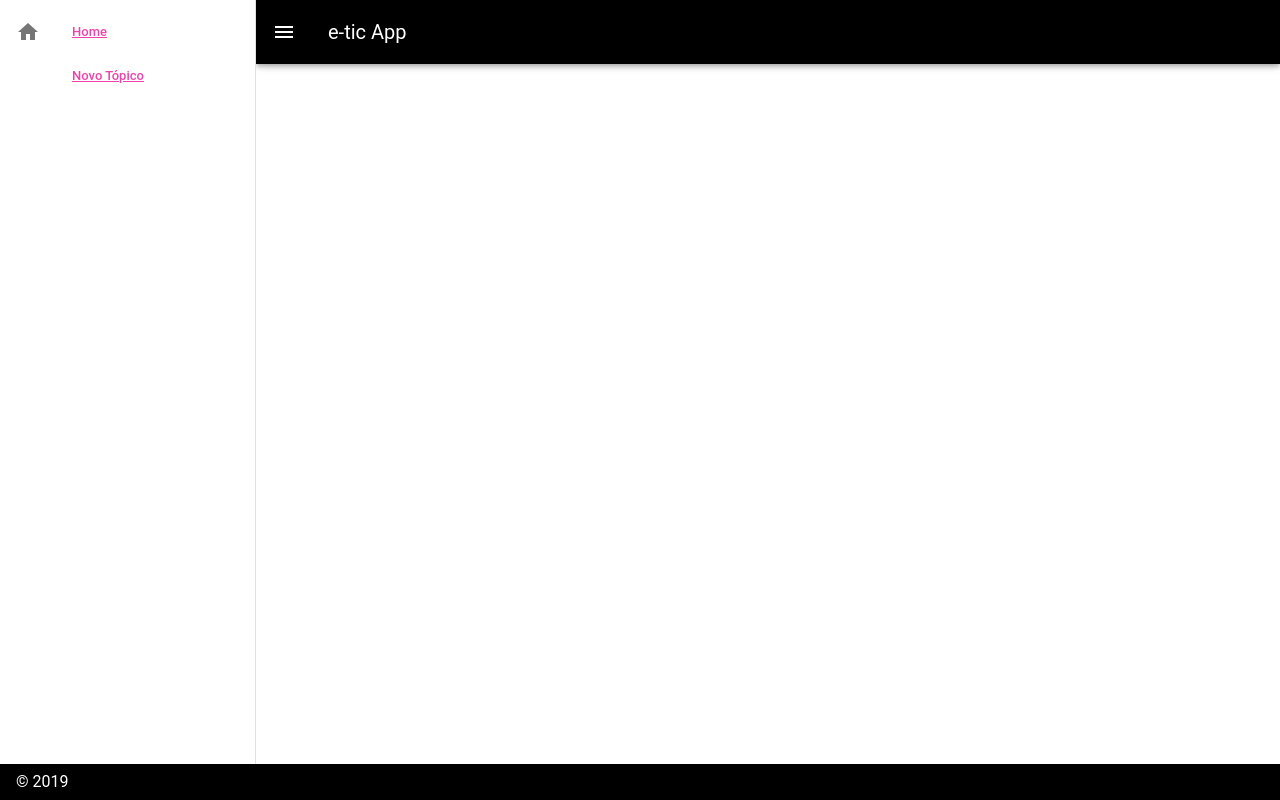
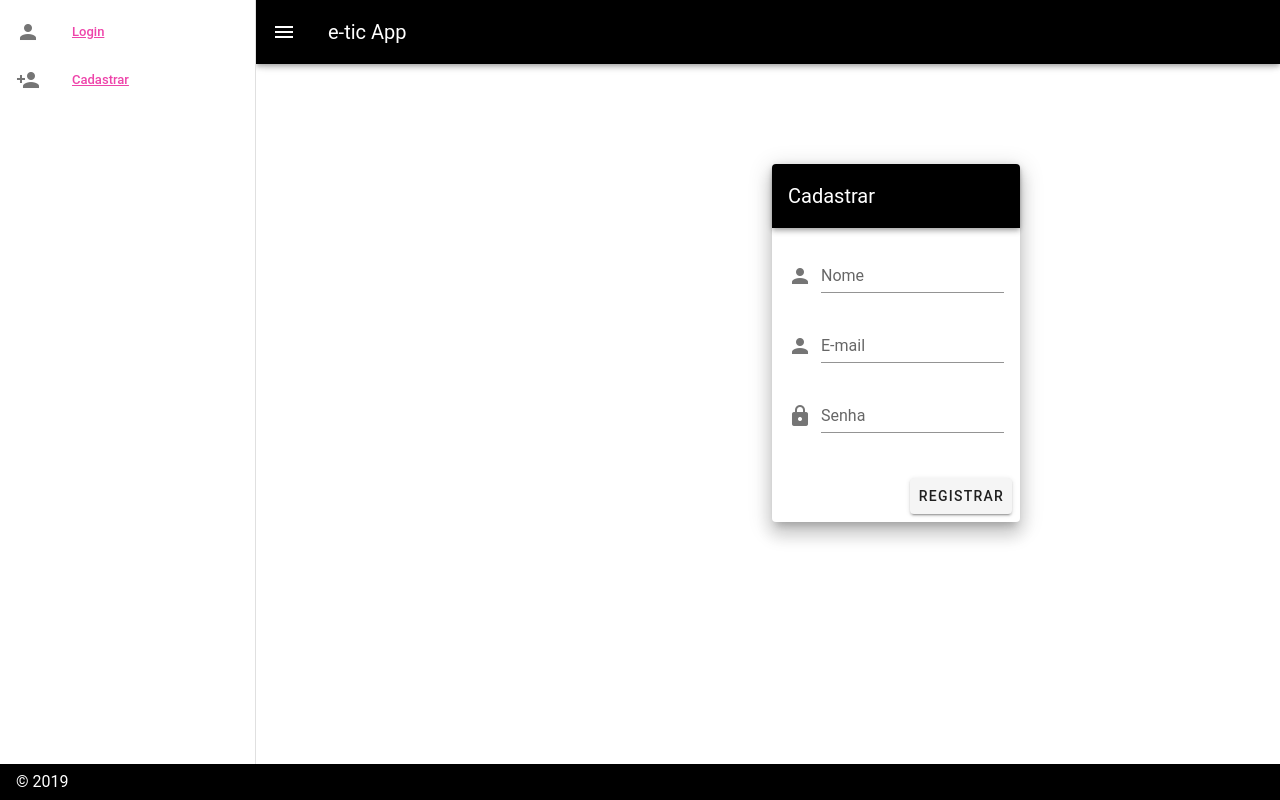
Before and after one commit to marcelopbg/firebase-etic, a Vue app: page /register in a window 1280 px wide. Both pictures are taken after a click on the button 28 px from the left and 32 px from the top of the page. Built offline with nearby package versions, Linux system fonts and the light colour scheme; no server answers; a small style sheet from the web is missing.

Commit message:
last commit before etic

```diff
--- a/src/App.vue
+++ b/src/App.vue
@@ -1,35 +1,6 @@
 <template>
   <v-app id="inspire">
-    <v-navigation-drawer v-model="drawer" app>
-      <v-list dense>
-        <v-list-item>
-          <v-list-item-action>
-            <v-icon>mdi-home</v-icon>
-          </v-list-item-action>
-          <v-list-item-content>
-            <router-link to="/">
-              <v-list-item-title>Home</v-list-item-title>
-            </router-link>
-          </v-list-item-content>
-        </v-list-item>
-        <v-list-item>
-          <v-list-item-action>
-            <v-icon>mdi-library-plus</v-icon>
-          </v-list-item-action>
-          <v-list-item-content>
-            <router-link to="/topic/create">
-              <v-list-item-title>Novo Tópico</v-list-item-title>
-            </router-link>
-          </v-list-item-content>
-        </v-list-item>
-      </v-list>
-    </v-navigation-drawer>
-
-    <v-app-bar app color="black" dark>
-      <v-app-bar-nav-icon @click.stop="drawer = !drawer"></v-app-bar-nav-icon>
-      <v-toolbar-title>e-tic App</v-toolbar-title>
-    </v-app-bar>
-
+    <Navbar />
     <v-content>
       <router-view></router-view>
     </v-content>
@@ -40,10 +11,16 @@
 </template>
 
 <script>
+import Navbar from './components/Navbar';
 export default {
   name: "App",
-  data: () => ({
-    drawer: false
-  })
+  components: { Navbar },
 };
 </script>
+<style>
+.link {
+  color: #ee44aa;
+  cursor: Pointer;
+  text-decoration: underline;
+}
+</style>
--- a/src/components/CreateTopic.vue
+++ b/src/components/CreateTopic.vue
@@ -34,8 +34,6 @@
 
 <script>
 import firebase from "firebase";
-// import { log } from 'util';
-
 export default {
   data: () => ({
     title: "",
@@ -53,6 +51,11 @@ export default {
         "Descrição deve conter no máximo 200 caractéres"
     ]
   }),
+  mounted: function() {
+    if(!firebase.auth().currentUser) {
+      this.$router.push({name: 'Login'})
+    }
+  },
   methods: {
     sendFile() {
       try {
--- /dev/null
+++ b/src/components/Login.vue
@@ -0,0 +1,68 @@
+<template>
+  <v-content>
+    <v-container fluid fill-height>
+      <v-layout align-center justify-center>
+        <v-flex xs12 sm8 md4>
+          <v-card class="elevation-12">
+            <v-toolbar dark color="black">
+              <v-toolbar-title>Login</v-toolbar-title>
+              <v-spacer></v-spacer>
+              <v-tooltip right>
+                <span>Codepen</span>
+              </v-tooltip>
+            </v-toolbar>
+            <v-card-text>
+              <v-form>
+                <v-text-field
+                  prepend-icon="mdi-account"
+                  v-model="email"
+                  name="login"
+                  label="Login"
+                  type="text"
+                ></v-text-field>
+                <v-text-field
+                  v-model="password"
+                  id="password"
+                  prepend-icon="mdi-lock"
+                  name="password"
+                  label="Password"
+                  type="password"
+                ></v-text-field>
+              </v-form>
+            </v-card-text>
+            <v-card-actions>
+              <v-spacer></v-spacer>
+              <v-btn color="gray" v-on:click="login">Login</v-btn>
+            </v-card-actions>
+          </v-card>
+        </v-flex>
+      </v-layout>
+    </v-container>
+  </v-content>
+</template>
+
+<script>
+import Firebase from "firebase";
+export default {
+  methods: {
+    login: function(e) {
+      Firebase.auth()
+        .signInWithEmailAndPassword(this.email, this.password)
+        .then(() => {
+          this.$router.push({ name: "feed" });
+        })
+        .catch(err => {
+          alert(err.message);
+        });
+      e.preventDefault();
+    }
+  },
+    data: () => ({
+    email: "",
+    password: "",
+  }),
+};
+</script>
+
+<style>
+</style>
--- /dev/null
+++ b/src/components/Navbar.vue
@@ -0,0 +1,93 @@
+<template>
+  <v-container>
+    <v-navigation-drawer v-model="drawer" app>
+      <v-list dense>
+        <v-list-item v-if="isLoggedIn">
+          <v-list-item-action>
+            <v-icon>mdi-home</v-icon>
+          </v-list-item-action>
+          <v-list-item-content>
+            <router-link to="/">
+              <v-list-item-title>Home</v-list-item-title>
+            </router-link>
+          </v-list-item-content>
+        </v-list-item>
+        <v-list-item v-if="isLoggedIn">
+          <v-list-item-action>
+            <v-icon>mdi-library-plus</v-icon>
+          </v-list-item-action>
+          <v-list-item-content>
+            <router-link to="/topic/create">
+              <v-list-item-title>Novo Tópico</v-list-item-title>
+            </router-link>
+          </v-list-item-content>
+        </v-list-item>
+        <v-list-item v-if="!isLoggedIn">
+          <v-list-item-action>
+            <v-icon>mdi-account</v-icon>
+          </v-list-item-action>
+          <v-list-item-content>
+            <router-link to="/login">
+              <v-list-item-title>Login</v-list-item-title>
+            </router-link>
+          </v-list-item-content>
+        </v-list-item>
+        <v-list-item v-if="!isLoggedIn">
+          <v-list-item-action>
+            <v-icon>mdi-account-plus</v-icon>
+          </v-list-item-action>
+          <v-list-item-content>
+            <router-link to="/register">
+              <v-list-item-title>Cadastrar</v-list-item-title>
+            </router-link>
+          </v-list-item-content>
+        </v-list-item>
+        <v-list-item v-if="isLoggedIn">
+          <v-list-item-action>
+            <v-icon>mdi-logout-variant</v-icon>
+          </v-list-item-action>
+          <v-list-item-content class="link">
+            <v-list-item-title v-on:click="logout()">Sair</v-list-item-title>
+          </v-list-item-content>
+        </v-list-item>
+      </v-list>
+    </v-navigation-drawer>
+
+    <v-app-bar app color="black" dark>
+      <v-app-bar-nav-icon @click.stop="drawer = !drawer"></v-app-bar-nav-icon>
+      <v-toolbar-title>e-tic App</v-toolbar-title>
+    </v-app-bar>
+  </v-container>
+</template>
+<script>
+import Firebase from "firebase";
+
+export default {
+  data: () => ({
+    isLoggedIn: false,
+    currentUser: [],
+    drawer: false
+  }),
+  mounted() {
+    Firebase.auth().onAuthStateChanged((user) => {
+      if (user) {
+        this.isLoggedIn = true;
+        this.currentUser = Firebase.auth().currentUser;
+      } else {
+        this.isLoggedIn = false;
+        this.currentUser = []
+      }
+
+    });
+  },
+  methods: {
+    logout() {
+      Firebase.auth()
+        .signOut()
+        .then(() => {
+            this.$router.push({name: 'Login'})
+        });
+    }
+  }
+};
+</script>
--- /dev/null
+++ b/src/components/Register.vue
@@ -0,0 +1,83 @@
+<template>
+  <v-content>
+    <v-container fluid fill-height>
+      <v-layout align-center justify-center>
+        <v-flex xs12 sm8 md4>
+          <v-card class="elevation-12">
+            <v-toolbar dark color="black">
+              <v-toolbar-title>Cadastrar</v-toolbar-title>
+              <v-spacer></v-spacer>
+            </v-toolbar>
+            <v-card-text>
+              <v-form>
+                <v-text-field
+                  prepend-icon="mdi-account"
+                  name="name"
+                  label="Nome"
+                  type="text"
+                  v-model="name"
+                ></v-text-field>
+                <v-text-field
+                  prepend-icon="mdi-account"
+                  name="email"
+                  label="E-mail"
+                  type="text"
+                  v-model="email"
+                ></v-text-field>
+                <v-text-field
+                  v-model="password"
+                  id="password"
+                  prepend-icon="mdi-lock"
+                  name="password"
+                  label="Senha"
+                  type="password"
+                ></v-text-field>
+              </v-form>
+            </v-card-text>
+            <v-card-actions>
+              <v-spacer></v-spacer>
+              <v-btn color="gray" v-on:click="register(name, email, password)">Registrar</v-btn>
+            </v-card-actions>
+          </v-card>
+        </v-flex>
+      </v-layout>
+    </v-container>
+  </v-content>
+</template>
+
+<script>
+import Firebase from "firebase";
+export default {
+  data: () => ({
+    email: "",
+    password: "",
+    name: ""
+  }),
+  methods: {
+    register(name, email, password) {
+      Firebase.auth()
+        .createUserWithEmailAndPassword(email, password)
+        .then(() => {
+          var user = Firebase.auth().currentUser;
+          user
+            .updateProfile({
+              displayName: name,
+              photoURL: "https://example.com/jane-q-user/profile.jpg"
+            })
+            .then(() => {
+                this.$router.push({name: 'feed'})
+            })
+            .catch(function(error) {
+              alert(error);
+            });
+        })
+        .catch(function(error) {
+          alert(error);
+        });
+    }
+  }
+};
+</script>
+
+<style>
+</style>
--- a/src/components/Topic.vue
+++ b/src/components/Topic.vue
@@ -22,7 +22,7 @@
             :counter="200"
             name="input-7-1"
             label="Comentar..."
-            prepend-icon="mdi-camera"
+            prepend-icon="mdi-comment"
           ></v-textarea>
     </v-row>
     <v-row  align="center" justify="center">
@@ -69,8 +69,8 @@ export default {
 
 <style>
 .customTextArea {
-  width: 500px;
-  height: 50px;
+  max-width: 500px;
+  max-height: 50px;
   margin: 0 auto;
   margin-bottom: 150px;
 }
--- a/src/main.js
+++ b/src/main.js
@@ -8,6 +8,8 @@ import '@mdi/font/css/materialdesignicons.css'
 import Feed from './components/Feed'
 import CreateTopic from './components/CreateTopic'
 import Topic from './components/Topic'
+import Login from './components/Login'
+import Register from './components/Register'
 
 Vue.config.productionTip = false
 Vue.use(VueRouter);
@@ -31,6 +33,9 @@ const routes = [
   {path: '/', component: Feed, props: true, name: 'feed' },
   {path: '/topic/create', component: CreateTopic},
   {path: '/topic/:id', props:true, component: Topic, name: 'Topic'},
+  {path: '/login', component: Login, name: 'Login' },
+  {path: '/register', component: Register, name: 'Register' },
+
 ]
 
 const router = new VueRouter({
```
